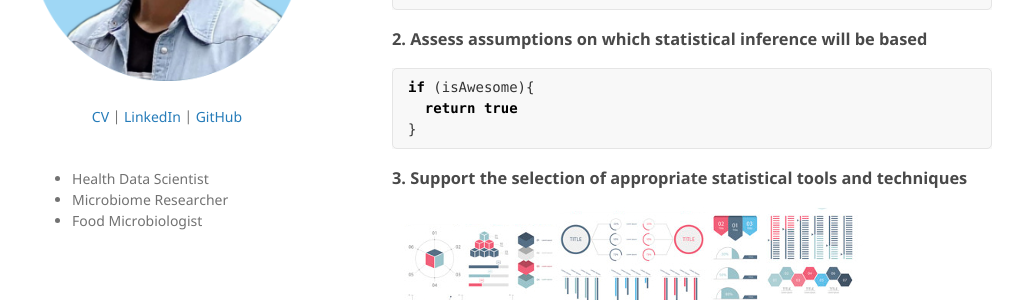
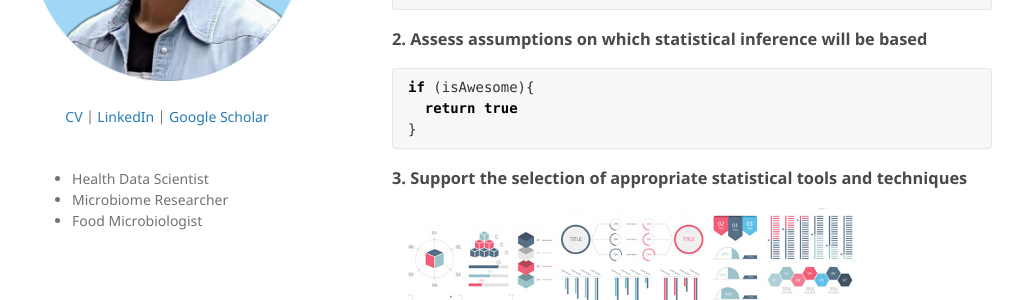
Before and after one commit to davidzhao1015/zhao1015-david.github.io, a Jekyll site: the page built from sample_page.md, in a window 1280 px wide. Shown: the part 439-739 px from the top of the page, without its empty margins (128-1151 px from the left). Built offline with Jekyll 4.4.1, drawn with Linux system fonts in a browser that asks for light colours; our own code applies the rules of GitHub Pages for plain Markdown files.

Commit message:
google scholar

```diff
--- a/_config.yml
+++ b/_config.yml
@@ -4,7 +4,7 @@
   <p align="center">
   <a href="pdf/fullCV_DavidXinZhao_Feb2023_.pdf">CV</a> |
   <a href="https://www.linkedin.com/in/davidxzhao/">LinkedIn</a> |
-  <a href="https://github.com/davidzhao1015">GitHub</a>
+  <a href="https://scholar.google.com/citations?user=OVK0_oAAAAAJ&hl=en">Google Scholar</a>
   </p>
   </br>
   <ul>
```
